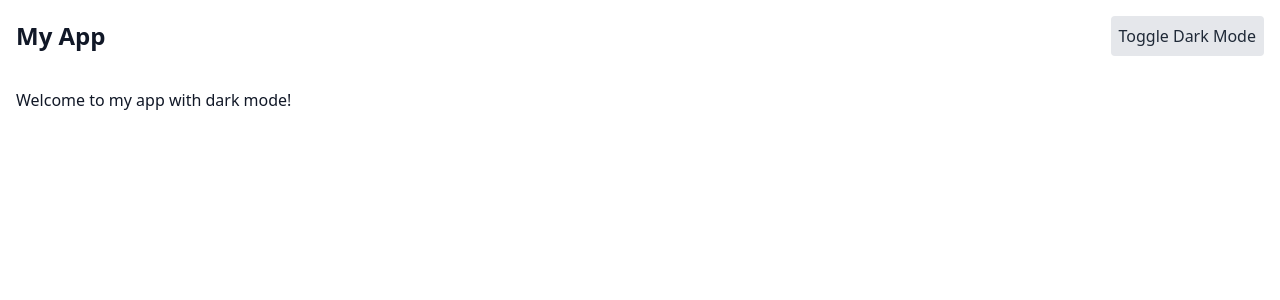
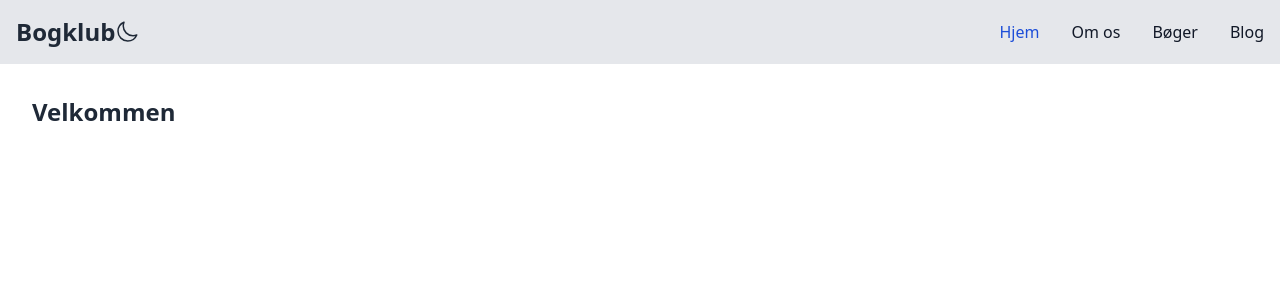
Before and after one commit to dav1d992/BookClub, an Angular app: page / in a window 1280 px wide. Shown: the top 300 px of the page. Built offline with nearby package versions, Linux system fonts and the light colour scheme.

Commit message:
Added navbar

```diff
--- a/angular.json
+++ b/angular.json
@@ -20,18 +20,11 @@
             "outputPath": "dist/book-club",
             "index": "src/index.html",
             "main": "src/main.ts",
-            "polyfills": [
-              "zone.js"
-            ],
+            "polyfills": ["zone.js"],
             "tsConfig": "tsconfig.app.json",
             "inlineStyleLanguage": "scss",
-            "assets": [
-              "src/favicon.ico",
-              "src/assets"
-            ],
-            "styles": [
-              "src/styles.scss"
-            ],
+            "assets": ["src/favicon.ico", "src/assets"],
+            "styles": ["src/styles.scss"],
             "scripts": []
           },
           "configurations": {
@@ -65,10 +58,10 @@
           "builder": "@angular-devkit/build-angular:dev-server",
           "configurations": {
             "production": {
-              "browserTarget": "book-club:build:production"
+              "buildTarget": "book-club:build:production"
             },
             "development": {
-              "browserTarget": "book-club:build:development"
+              "buildTarget": "book-club:build:development"
             }
           },
           "defaultConfiguration": "development"
@@ -76,25 +69,17 @@
         "extract-i18n": {
           "builder": "@angular-devkit/build-angular:extract-i18n",
           "options": {
-            "browserTarget": "book-club:build"
+            "buildTarget": "book-club:build"
           }
         },
         "test": {
           "builder": "@angular-devkit/build-angular:karma",
           "options": {
-            "polyfills": [
-              "zone.js",
-              "zone.js/testing"
-            ],
+            "polyfills": ["zone.js", "zone.js/testing"],
             "tsConfig": "tsconfig.spec.json",
             "inlineStyleLanguage": "scss",
-            "assets": [
-              "src/favicon.ico",
-              "src/assets"
-            ],
-            "styles": [
-              "src/styles.scss"
-            ],
+            "assets": ["src/favicon.ico", "src/assets"],
+            "styles": ["src/styles.scss"],
             "scripts": []
           }
         }
--- a/src/app/app.component.html
+++ b/src/app/app.component.html
@@ -1,11 +1,8 @@
 <div class="app-container">
-  <header class="app-header">
-    <h1 class="app-title">My App</h1>
-    <button (click)="toggleDarkMode()" class="dark-mode-toggle">
-      Toggle Dark Mode
-    </button>
-  </header>
-  <main class="app-main">
-    <p>Welcome to my app with dark mode!</p>
-  </main>
+  <navbar></navbar>
+  <div class="max-w-screen-xl flex flex-wrap items-center mx-auto p-4">
+    <header class="app-header">
+      <h1 class="app-title">Velkommen</h1>
+    </header>
+  </div>
 </div>
--- a/src/app/app.component.scss
+++ b/src/app/app.component.scss
@@ -1,5 +1,5 @@
 .app-container {
-  @apply min-h-screen bg-white dark:bg-gray-900 text-gray-900 dark:text-gray-100 transition-colors duration-300;
+  @apply min-h-screen bg-white dark:bg-gray-800 text-gray-800 dark:text-gray-100 transition-colors duration-300;
 }
 
 .app-header {
@@ -9,11 +9,3 @@
 .app-title {
   @apply text-2xl font-bold;
 }
-
-.dark-mode-toggle {
-  @apply bg-gray-200 dark:bg-gray-700 text-gray-800 dark:text-gray-200 p-2 rounded;
-}
-
-.app-main {
-  @apply p-4;
-}
--- /dev/null
+++ b/src/app/components/navbar/navbar.component.html
@@ -0,0 +1,91 @@
+<nav
+  class="bg-gray-200 border-gray-200 dark:bg-gray-900 transition-colors duration-300"
+>
+  <div
+    class="max-w-screen-xl flex flex-wrap items-center justify-between mx-auto p-4"
+  >
+    <div class="flex items-center">
+      <p class="text-2xl font-bold">Bogklub</p>
+      <button (click)="toggleDarkMode()">
+        <svg
+          xmlns="http://www.w3.org/2000/svg"
+          fill="none"
+          viewBox="0 0 24 24"
+          stroke-width="1.5"
+          stroke="currentColor"
+          class="size-6"
+          id="toggleIcon"
+        >
+          <path
+            stroke-linecap="round"
+            stroke-linejoin="round"
+            d="M21.752 15.002A9.72 9.72 0 0 1 18 15.75c-5.385 0-9.75-4.365-9.75-9.75 0-1.33.266-2.597.748-3.752A9.753 9.753 0 0 0 3 11.25C3 16.635 7.365 21 12.75 21a9.753 9.753 0 0 0 9.002-5.998Z"
+          />
+        </svg>
+      </button>
+    </div>
+
+    <!-- Hamburger -->
+    <button
+      data-collapse-toggle="navbar-default"
+      type="button"
+      class="inline-flex items-center p-2 w-10 h-10 justify-center text-sm text-gray-500 rounded-lg md:hidden hover:bg-gray-100 focus:outline-none focus:ring-2 focus:ring-gray-200 dark:text-gray-400 dark:hover:bg-gray-700 dark:focus:ring-gray-600"
+      aria-controls="navbar-default"
+      aria-expanded="false"
+    >
+      <span class="sr-only">Open main menu</span>
+
+      <svg
+        class="w-5 h-5"
+        aria-hidden="true"
+        xmlns="http://www.w3.org/2000/svg"
+        fill="none"
+        viewBox="0 0 17 14"
+      >
+        <path
+          stroke="currentColor"
+          stroke-linecap="round"
+          stroke-linejoin="round"
+          stroke-width="2"
+          d="M1 1h15M1 7h15M1 13h15"
+        />
+      </svg>
+    </button>
+
+    <div class="hidden w-full md:block md:w-auto" id="navbar-default">
+      <ul
+        class="font-medium flex flex-col p-4 md:p-0 mt-4 border border-gray-100 rounded-lg bg-gray-200 md:flex-row md:space-x-8 rtl:space-x-reverse md:mt-0 md:border-0 md:bg-gray-200 dark:bg-gray-800 md:dark:bg-gray-900 dark:border-gray-700 transition-colors duration-300"
+      >
+        <li>
+          <a
+            href="#"
+            class="block py-2 px-3 text-white bg-blue-700 rounded md:bg-transparent md:text-blue-700 md:p-0 dark:text-white md:dark:text-blue-500"
+            aria-current="page"
+            >Hjem</a
+          >
+        </li>
+        <li>
+          <a
+            href="#"
+            class="block py-2 px-3 text-gray-900 rounded hover:bg-gray-200 md:hover:bg-transparent md:border-0 md:hover:text-blue-700 md:p-0 dark:text-white md:dark:hover:text-blue-500 dark:hover:bg-gray-700 dark:hover:text-white md:dark:hover:bg-transparent transition-colors duration-300"
+            >Om os</a
+          >
+        </li>
+        <li>
+          <a
+            href="#"
+            class="block py-2 px-3 text-gray-900 rounded hover:bg-gray-200 md:hover:bg-transparent md:border-0 md:hover:text-blue-700 md:p-0 dark:text-white md:dark:hover:text-blue-500 dark:hover:bg-gray-700 dark:hover:text-white md:dark:hover:bg-transparent transition-colors duration-300"
+            >Bøger</a
+          >
+        </li>
+        <li>
+          <a
+            href="#"
+            class="block py-2 px-3 text-gray-900 rounded hover:bg-gray-200 md:hover:bg-transparent md:border-0 md:hover:text-blue-700 md:p-0 dark:text-white md:dark:hover:text-blue-500 dark:hover:bg-gray-700 dark:hover:text-white md:dark:hover:bg-transparent transition-colors duration-300"
+            >Blog</a
+          >
+        </li>
+      </ul>
+    </div>
+  </div>
+</nav>
--- /dev/null
+++ b/src/app/components/navbar/navbar.component.ts
@@ -0,0 +1,20 @@
+import { Component, OnInit, Renderer2, inject } from '@angular/core';
+import { ThemeService } from 'src/app/services/theme.service';
+
+@Component({
+  selector: 'navbar',
+  templateUrl: './navbar.component.html',
+  styleUrls: ['./navbar.component.scss'],
+})
+export class NavbarComponent implements OnInit {
+  private readonly themeService = inject(ThemeService);
+  private readonly renderer = inject(Renderer2);
+
+  ngOnInit() {
+    this.themeService.initializeTheme(this.renderer);
+  }
+
+  toggleDarkMode() {
+    this.themeService.toggleTheme(this.renderer);
+  }
+}
--- a/src/index.html
+++ b/src/index.html
@@ -1,11 +1,11 @@
-<!doctype html>
+<!DOCTYPE html>
 <html lang="en">
   <head>
-  <meta charset="utf-8">
+    <meta charset="utf-8" />
     <title>BookClub</title>
-  <base href="/">
-  <meta name="viewport" content="width=device-width, initial-scale=1">
-  <link rel="icon" type="image/x-icon" href="favicon.ico">
+    <base href="/" />
+    <meta name="viewport" content="width=device-width, initial-scale=1" />
+    <link rel="icon" type="image/x-icon" href="favicon.ico" />
   </head>
   <body>
     <app-root></app-root>
```
Also changed, not shown: src/app/app.module.ts (+5 -9 lines), src/app/components/navbar/navbar.component.scss (added), 1 other file (tests, documents, lock files or other folders). Lines whose indentation alone changed are shown as unchanged.
